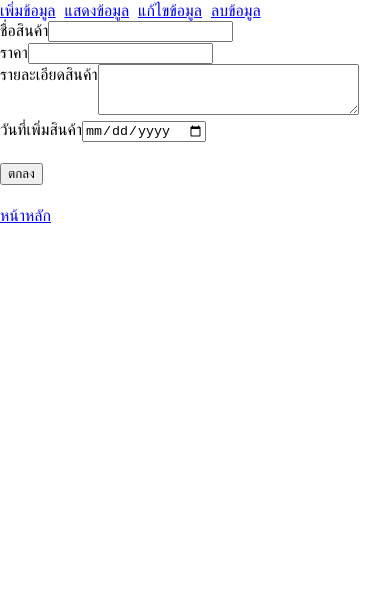
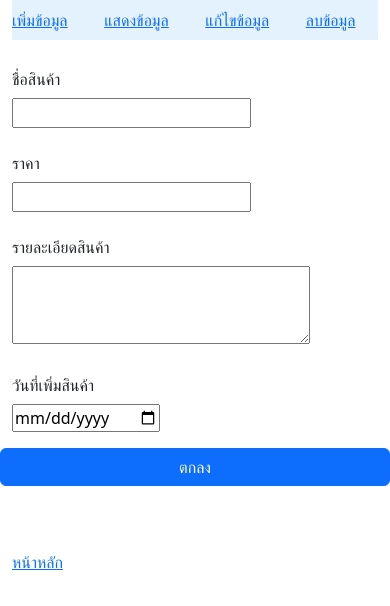
Before and after one commit to Krictthep/product, a React (Create React App) app: page /DBCreate in a window 390 px wide. Shown: the top 606 px of the page. Built offline with nearby package versions, Linux system fonts and the light colour scheme.

Commit message:
responsive

```diff
--- a/package.json
+++ b/package.json
@@ -3,10 +3,13 @@
   "version": "0.1.0",
   "private": true,
   "dependencies": {
+    "@popperjs/core": "^2.11.8",
     "@testing-library/jest-dom": "^5.17.0",
     "@testing-library/react": "^13.4.0",
     "@testing-library/user-event": "^13.5.0",
+    "bootstrap": "^5.3.3",
     "node-fetch": "^3.3.2",
+    "popper.js": "^1.16.1",
     "react": "^18.2.0",
     "react-dom": "^18.2.0",
     "react-router-dom": "^6.22.2",
--- a/public/index.html
+++ b/public/index.html
@@ -2,29 +2,13 @@
 <html lang="en">
   <head>
     <meta charset="utf-8" />
-    <link rel="icon" href="%PUBLIC_URL%/favicon.ico" />
+
     <meta name="viewport" content="width=device-width, initial-scale=1" />
     <meta name="theme-color" content="#000000" />
     <meta
       name="description"
       content="Web site created using create-react-app"
     />
-    <link rel="apple-touch-icon" href="%PUBLIC_URL%/logo192.png" />
-    <!--
-      manifest.json provides metadata used when your web app is installed on a
-      user's mobile device or desktop. See https://developers.google.com/web/fundamentals/web-app-manifest/
-    -->
-    <link rel="manifest" href="%PUBLIC_URL%/manifest.json" />
-    <!--
-      Notice the use of %PUBLIC_URL% in the tags above.
-      It will be replaced with the URL of the `public` folder during the build.
-      Only files inside the `public` folder can be referenced from the HTML.
-
-      Unlike "/favicon.ico" or "favicon.ico", "%PUBLIC_URL%/favicon.ico" will
-      work correctly both with client-side routing and a non-root public URL.
-      Learn how to configure a non-root public URL by running `npm run build`.
-    -->
-    <title>React App</title>
   </head>
   <body>
     <noscript>You need to enable JavaScript to run this app.</noscript>
--- a/src/App.js
+++ b/src/App.js
@@ -1,4 +1,7 @@
 import DBNav from './db-nav'
+import 'bootstrap/dist/css/bootstrap.min.css'
+import 'bootstrap/dist/js/bootstrap.min.js'
+
 
 export default function App() {
   return <DBNav/>
--- a/src/db-create.js
+++ b/src/db-create.js
@@ -27,15 +27,43 @@ export default function DBCreate(){
 
     return (
         <form id="form-create" onSubmit={onSubmitForm} ref={form}>
-            <label>ชื่อสินค้า</label>
-            <input type="text" name="name" required /><br/>
-            <label>ราคา</label>
-            <input type="number" name="price" min="0" required/><br/>
-            <label style={{float: 'left'}}>รายละเอียดสินค้า</label>
-            <textarea name="detail" cols="30" rows="3"></textarea><br/>
-            <label>วันที่เพิ่มสินค้า</label>
-            <input type="date" name="date_added" required/><br/><br/>
-            <button>ตกลง</button><br/><br/>
+              <div class="mb-3 row" style={{paddingTop: '20px'}}>
+                <label class="col-sm-2 col-form-label">ชื่อสินค้า</label>
+                <div class="col-sm-10">
+                <input type="text" name="name" required />
+                </div>
+              </div>
+
+
+              <div class="mb-3 row">
+                <label class="col-sm-2 col-form-label">ราคา</label>
+                <div class="col-sm-10">
+                <input type="number" name="price" min="0" required/>
+                </div>
+              </div>
+
+
+              <div class="mb-3 row">
+                <label class="col-sm-2 col-form-label">รายละเอียดสินค้า</label>
+                <div class="col-sm-10">
+                <textarea name="detail" cols="30" rows="3"></textarea>
+                </div>
+              </div>
+
+
+              <div class="mb-3 row">
+                <label class="col-sm-2 col-form-label">วันที่เพิ่มสินค้า</label>
+                <div class="col-sm-10">
+                <input type="date" name="date_added" required/>
+                </div>
+              </div>
+
+              <div class="mb-3 row">
+                <div class="col-sm-2"></div>
+                 <button class="col-sm-2 btn btn-primary">ตกลง</button>
+              </div>
+
+          <br/><br/>
             <a href="/">หน้าหลัก</a>
         </form>
     )
--- a/src/db-delete.js
+++ b/src/db-delete.js
@@ -24,8 +24,9 @@ export default function DBDelete() {
     const showData = (result) => {
         let r = (
             <form onSubmit={onSubmitForm} ref={form}>
-            <table>
-                <tr>
+            <div style={{overflow: 'auto'}}>
+            <table style={{border: '1px', borderStyle: 'groove'}} class='table'>
+                <tr style={{backgroundColor: 'grey', borderStyle: 'solid'}}>
                     <th>ลบ</th><th>ชื่อสินค้า</th><th>ราคา</th>
                     <th>วันที่เพิ่มสินค้า</th><th>รายละเอียด</th>
                 </tr>
@@ -55,7 +56,8 @@ export default function DBDelete() {
                     })
                 }
             </table>
-            <button>ลบรายการที่เลือก</button>
+            <button class="btn btn-primary">ลบรายการที่เลือก</button>
+            </div>
             </form>
         )
 
--- a/src/db-nav.js
+++ b/src/db-nav.js
@@ -11,8 +11,10 @@ import { BrowserRouter, Link, Route, Routes } from 'react-router-dom'
 export default function DBNav() {
 
     return (
+    <div class='container'>
+
             <BrowserRouter>
-    <nav>
+            <nav class="navbar navbar-light" style={{backgroundColor: "#e3f2fd"}}>
                 <Link to="DBCreate">เพิ่มข้อมูล</Link>&nbsp;&nbsp;
                 <Link to="DBRead">แสดงข้อมูล</Link>&nbsp;&nbsp;
                 <Link to="DBUpdate">แก้ไขข้อมูล</Link>&nbsp;&nbsp;
@@ -33,6 +35,7 @@ export default function DBNav() {
             </div>
 
             </BrowserRouter>
+    </div>
     )
 
 
--- a/src/db-read.js
+++ b/src/db-read.js
@@ -24,10 +24,11 @@ export default function DBRead(){
 
     const showData = (result) => {
         let tb = (
-            <table>
-                <tr>
+            <div style={{overflow: 'auto', maxWidth: '100%'}}>
+            <table style={{border: '1px', borderStyle: 'groove', minWidth: '500px'}} class='table'>
+                <tr style={{backgroundColor: 'grey', borderStyle: 'solid'}}>
                     <th>ชื่อสินค้า</th><th>ราคา</th>
-                    <th>วันที่เพิ่มสินค้า</th><th>รายละเอียด</th>
+                    <th style={{width: '150px'}}>วันที่เพิ่มสินค้า</th><th>รายละเอียด</th>
                 </tr>
                 {
                     result.map(doc => {
@@ -38,16 +39,17 @@ export default function DBRead(){
                         let p = new Intl.NumberFormat().format(doc.price)
 
                         return (
-                            <tr>
+                            <tr >
                                 <td>{doc.name}</td>
                                 <td>{p}</td>
-                                <td>{df}</td>
+                                <td style={{width: '150px'}}>{df}</td>
                                 <td>{doc.detail}</td>
                             </tr>
                         )
                     })
                 }
             </table>
+            </div>
         )
 
         setData(tb)
--- a/src/db-update.js
+++ b/src/db-update.js
@@ -28,8 +28,9 @@ export default function DBUpdate(){
     const showData = (result) => {
         let r = (
             <form onSubmit={onSubmitForm} ref={form}>
-            <table>
-                <tr>
+            <div style={{overflow: 'auto'}}>
+            <table style={{border: '1px', borderStyle: 'groove'}} >
+                <tr style={{backgroundColor: 'grey', borderStyle: 'solid'}}>
                     <th>แก้ไข</th><th>ชื่อสินค้า</th><th>ราคา</th>
                     <th>วันที่เพิ่มสินค้า</th><th>รายละเอียด</th>
                 </tr>
@@ -59,7 +60,7 @@ export default function DBUpdate(){
                     })
                 }
                 <tr>
-                    <td><button>แก้ไข</button></td>
+                    <td><button class="btn btn-primary">แก้ไข</button></td>
                     <td><input type="text" name="name" ref={name} /></td>
                     <td><input type="number" name="price" ref={price} /></td>
                     <td><input type="date" name="date_added" ref={date_added} /></td>
@@ -69,6 +70,8 @@ export default function DBUpdate(){
 
                 </tr>
             </table>
+            </div>
+
             <div>เลือกรายการที่จะแก้ไข แล้วใส่ข้อมูลใหม่ลงไป จากนั้นคลิกปุ่ม แก้ไข</div>
             </form>
         )
```
Also changed, not shown: 1 other file (tests, documents, lock files or other folders). Lines whose indentation alone changed are shown as unchanged.
